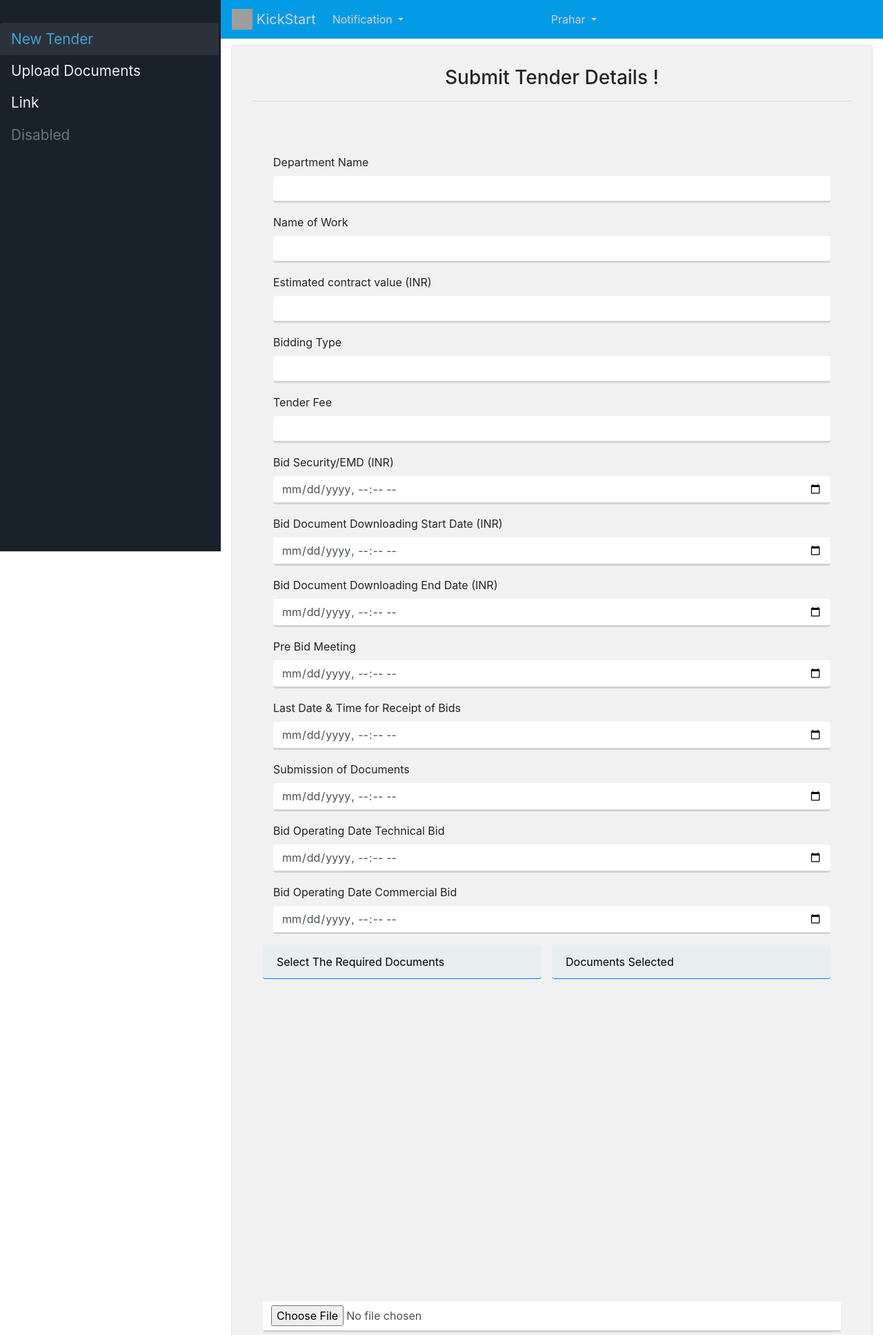
After one commit to KickStart49/KickStart-Tender-Project, a PHP site: page /TenderForm/home.php in a window 1280 px wide. The commit adds this page. Shown: the top 1935 px of the page at 69% size. Run offline with PHP 8.4, Linux system fonts and the light colour scheme; data that the repository does not hold is empty; grey boxes are pictures that could not be loaded.

Commit message:
admin panel added

```diff
--- /dev/null
+++ b/css/AdminPanel.css
@@ -0,0 +1,72 @@
+
+body::-webkit-scrollbar {
+    width: 1em;
+}
+
+body::-webkit-scrollbar-track {
+	margin-top: 2%;
+    -webkit-box-shadow: inset 0 0 6px rgba(0,0,0,0.3);
+    border-radius: 10px;
+}
+
+body::-webkit-scrollbar-thumb {
+  	background-color: darkgrey;
+  	outline: 2px solid slategrey;
+  	border-radius: 10px;
+}
+body::::-webkit-resizer{
+}
+nav a{
+	color: #d3d3d3!important;
+}
+.bg-light{
+	background: #039BE5!important;
+}
+.bg-dark{
+	background: #19212B!important;
+}
+ul li .sidebar-link{
+	font-size: 1.3em;
+	color:#efefef;
+	border: none!important;
+}
+ul li .sidebar-link:hover{
+	color:#44A3CE!important;
+	background-color: #2B323C!important;
+}
+ul li .active{
+	color:#44A3CE!important;
+	background-color: #2B323C!important;
+}
+.new {
+    background-color: #141111;
+    color: #dcede6;
+    display: list-item;
+    padding: 10px;
+    text-decoration: none;
+}
+.hidden
+{
+    display: none;
+}
+
+.sidebar{
+	width: 100%;
+	top: 0;
+	position:fixed;
+	height:100vh;
+}
+#NewTender{
+	position: relative;
+	min-height: 100vh;
+	width : 90%;
+}
+#UploadDocuments{
+	position: relative;
+	min-height: 100vh;
+	text-align: center;
+	width : 90%;
+}
+#UploadDocuments .container,#NewTender .container{
+	padding-top:7%;
+}
--- a/css/tenderform.css
+++ b/css/tenderform.css
@@ -1,10 +1,23 @@
-body{
-      background: rgb(246,248,249)!important; /* Old browsers */
-      padding-top: 30px;
-    }
+
 .main-section{
-	padding: 15px;
+	padding: 30px;
 	background:#f1f1f1;
+	width: 100%!important;
+}
+input{
+	border-radius: 0;
+	border-top: none!important;
+	border-left: none!important;
+	border-right: none!important;
+	border-bottom: 3px solid #d3d3d3!important;
+}
+input:focus{
+	outline: none!important;
+	box-shadow: none!important;
+	border-top: none!important;
+	border-left: none!important;
+	border-right: none!important;
+	border-bottom: 3px solid #039BE5!important;
 }
 .custom-file-control::after {
   content: "Choose file...";
--- /dev/null
+++ b/home.php
@@ -0,0 +1,355 @@
+<?php
+/*
+
+*/
+require_once('notification.php');
+?>
+<!DOCTYPE html>
+<html>
+	<head>
+
+		<!-- Page Title -->
+
+		<title>AdminPanel</title>
+		<meta charset="utf-8">
+		<meta name="viewport" content="width=device-width,initial-scale=1">
+
+		<!-- Linking Styles and Scripts -->
+
+		<link rel="stylesheet" type="text/css" href="css/bootstrap.min.css">
+		<link rel="stylesheet" href="css/tenderform.css">
+	  	<script src="js/jquery.js"></script>
+	  	<script src="js/bootstrap.min.js"></script>
+	  	<script src="js/tenderform.js"></script>
+		<link rel="stylesheet" type="text/css" href="css/AdminPanel.css">
+		<script type="text/javascript" src="js/AdminPanel.js"></script>
+
+	</head>
+
+	<body>
+
+		<!-- ********************************************************** Top Navbar **************************************************** -->
+		<!-- ********************************************************** Top Navbar **************************************************** -->
+
+		<nav class="navbar navbar-expand-lg navbar-light bg-light fixed-top offset-md-3 col-9">
+			<div class="collapse navbar-collapse" id="navbarSupportedContent">
+			    <ul class="navbar-nav mr-auto">
+			        <li class="nav-item dropdown">
+				        <a class="navbar-brand" href="#">
+						    <img src="https://getbootstrap.com/docs/4.0/assets/brand/bootstrap-solid.svg" width="30" height="30" class="d-inline-block align-top" alt="">
+						    KickStart
+						</a>
+					</li>
+					<li class="nav-item dropdown navbar-right">
+				        <a class="nav-link dropdown-toggle" href="#" id="navbarDropdown" role="button" data-toggle="dropdown" aria-haspopup="true" aria-expanded="false">
+				          Notification
+				        </a>
+				        <div class="dropdown-menu" aria-labelledby="navbarDropdown">
+				          <a class="dropdown-item" href="#"><b>Message</b></a>
+				        </div>
+			      	</li>
+				    <li class="nav-item dropdown navbar-right">
+				      	<a class="nav-link dropdown-toggle" href="#" id="navbarDropdown" role="button" data-toggle="dropdown" aria-haspopup="true"    			aria-expanded="false">
+				       		Prahar
+				 	    </a>
+				        <div class="dropdown-menu" aria-labelledby="navbarDropdown">
+				          <a class="dropdown-item" href="#">Log out</a>
+				        </div>
+			      	</li>
+			    </ul>
+			</div>
+		</nav>
+
+		<!-- ********************************************************** Sidebar **************************************************** -->
+		<!-- ********************************************************** Sidebar **************************************************** -->
+
+		<ul class="nav nav-tabs flex-column navbar-dark bg-dark col-3 getSidebarWidth sidebar">
+		  <hr>
+		  <li class="nav-item">
+		    <a class="nav-link sidebar-link active" href="#NewTender">New Tender</a>
+		  </li>
+		  <li class="nav-item">
+		    <a class="nav-link sidebar-link" href="#UploadDocuments">Upload Documents</a>
+		  </li>
+		  <li class="nav-item">
+		    <a class="nav-link sidebar-link" href="#">Link</a>
+		  </li>
+		  <li class="nav-item">
+		    <a class="nav-link sidebar-link disabled" href="#">Disabled</a>
+		  </li>
+		</ul>
+		<script type="text/javascript">
+			$(".nav a").on("click", function(){
+			   $(".nav").find(".active").removeClass("active");
+			   $(this).addClass("active");
+			});
+		</script>
+		<script type="text/javascript">
+			function width_resize(){
+			    var sidebar_width = $('.getSidebarWidth').width();
+			    $('.nav-link').css('width', (sidebar_width + 12));
+
+			    return false;
+			}
+			width_resize();
+		</script>
+		<!-- ********************************************************** New Tender **************************************************** -->
+		<!-- ********************************************************** New Tender **************************************************** -->
+
+		<section id="NewTender" class="col-9 offset-md-3">
+			<div class="container">
+			    <div class="row">
+			      <div class="col-12 border rounded main-section">
+			        <h3 class="text-center text-inverse">Submit Tender Details !</h3>
+			        <hr>
+			        <form class="container" action="formsubmit.php" method="post" id="needs-validation" novalidate enctype="multipart/form-data">
+			            <div class="col-12">
+			               <div class="form-group">
+			                <label class="text-inverse" for="validationCustom01">Department Name</label>
+			                <input type="text" class="form-control" name="Department" id="validationCustom01"  required>
+			              </div>
+			            </div>
+			            <div class="col-12">
+			              <div class="form-group">
+			                <label class="text-inverse" for="validationCustom02">Name of Work</label>
+			                <input type="text" class="form-control" name="Work" id="validationCustom02"  required>
+			              </div>
+			            </div>
+			            <div class="col-12">
+			               <div class="form-group">
+			                <label class="text-inverse" for="validationCustom03">Estimated contract value (INR)</label>
+			                <input type="number" class="form-control" name="Contract" id="validationCustom03"  required>
+			              </div>
+			            </div>
+			            <div class="col-12">
+			              <div class="form-group">
+			                <label class="text-inverse" for="validationCustom04">Bidding Type</label>
+			                <input type="text" class="form-control" name="BidType" id="validationCustom04"  required>
+			              </div>
+			            </div>
+			            <div class="col-12">
+			               <div class="form-group">
+			                <label class="text-inverse" for="validationCustom05">Tender Fee</label>
+			                <input type="number" class="form-control" name="TenderFee" id="validationCustom05"  required>
+			              </div>
+			            </div>
+			            <div class="col-12">
+			              <div class="form-group">
+			                <label class="text-inverse" for="validationCustom06">Bid Security/EMD (INR)</label>
+			                <input type="datetime-local" class="form-control" name="BidEMD" id="validationCustom06"  required>
+			              </div>
+			            </div>
+			            <div class="col-12">
+			              <div class="form-group">
+			                <label class="text-inverse" for="validationCustom07">Bid Document Downloading Start Date (INR)</label>
+			                <input type="datetime-local" class="form-control" name="StartDate" id="validationCustom07"  required>
+			              </div>
+			            </div>
+			            <div class="col-12">
+			              <div class="form-group">
+			                <label class="text-inverse" for="validationCustom08">Bid Document Downloading End Date (INR)</label>
+			                <input type="datetime-local" class="form-control" name="EndDate" id="validationCustom08"  required>
+			              </div>
+			            </div>
+			            <div class="col-12">
+			              <div class="form-group">
+			                <label class="text-inverse" for="validationCustom09">Pre Bid Meeting</label>
+			                <input type="datetime-local" class="form-control" name="PreBid" id="validationCustom09"  required>
+			              </div>
+			            </div>
+			            <div class="col-12">
+			              <div class="form-group">
+			                <label class="text-inverse" for="validationCustom010">Last Date & Time for Receipt of Bids</label>
+			                <input type="datetime-local" class="form-control" name="Receipt" id="validationCustom010"  required>
+			              </div>
+			            </div>
+			            <div class="col-12">
+			              <div class="form-group">
+			                <label class="text-inverse" for="validationCustom011">Submission of Documents</label>
+			                <input type="datetime-local" class="form-control" name="Submission" id="validationCustom011" required>
+			              </div>
+			            </div>
+			            <div class="col-12">
+			              <div class="form-group">
+			                <label class="text-inverse" for="validationCustom012">Bid Operating Date Technical Bid</label>
+			                <input type="datetime-local" class="form-control" name="TechnicalBid" id="validationCustom012" required>
+			              </div>
+			            </div>
+			            <div class="col-12">
+			              <div class="form-group">
+			                <label class="text-inverse" for="validationCustom013">Bid Operating Date Commercial Bid</label>
+			                <input type="datetime-local" class="form-control" name="CommercialBid" id="validationCustom013" required>
+			              </div>
+			            </div>
+			             <?php
+							$dir    = 'documents/';
+							$files2 = scandir($dir, 1);
+							$n=sizeof($files2);
+
+
+						?>
+			            <div class="col-12">
+			              <div class="form-group">
+			                <div class="row">
+			                  <div class="list-group col-6">
+			                    <button type="button" class="list-group-item list-group-item-action active mybtn">
+			                      Select The Required Documents
+			                    </button>
+								<?php
+								$f1 = array();
+								for($i=0; $i<=$n-3; $i++)
+								{
+								echo '
+								   <input type="button" class="form-control select list-group-item list-group-item-action" value="'.$files2[$i].'">
+								';
+								array_push($f1,"documents/$files2[$i]");
+								}
+								$f1 = implode(' ',$f1);
+
+								/* */
+								?>
+			                  </div>
+			                  <div class="list-group list2 col-6">
+			                    <button type="button" class="list-group-item list-group-item-action active mybtn">
+			                      Documents Selected
+			                    </button>
+			                  </div>
+			                </div>
+			              </div>
+			            </div>
+			           <input type="hidden" class="form-control" value="" name="docarr" id="docarr">
+			            <div class="form-group">
+			              <input type="file" class="form-control" name="maindoc" id="validatedCustomFile" required>
+			              <div class="invalid-feedback">Please Upload your Tender Document</div>
+			            </div>
+			          <hr>
+			          <div class="row">
+			            <div class="col-lg-12 col-sm-12 col-12 text-center">
+			                <button class="btn btn-primary" name="submit" type="submit">Submit Tender</button>
+			            </div>
+			          </div>
+			        </form>
+			      </div>
+			    </div>
+			</div>
+		</section>
+
+		<!-- ********************************************************** Upload Documents **************************************************** -->
+		<!-- ********************************************************** Upload Documents **************************************************** -->
+
+		<section id="UploadDocuments" class="col-9 offset-md-3">
+			<div class="container">
+				<?php
+					$dir    = 'documents/';
+					$files2 = scandir($dir, 1);
+					$n=sizeof($files2);
+				?>
+	            <div class="col-12 border rounded main-section">
+	                <div class="list-group">
+		                <button type="button" class="text-center text-inverse list-group-item list-group-item-action active mybtn">
+		                	All Uploaded Documents
+		                </button>
+		                <hr>
+						<?php
+							$f1 = array();
+							for($i=0; $i<=$n-3; $i++)
+							{
+							echo '
+			                   <input type="button" class="form-control select list-group-item list-group-item-action" value="'.$files2[$i].'">
+							';
+							array_push($f1,"documents/$files2[$i]");
+							}
+							$f1 = implode(' ',$f1);
+						?>
+                  	</div><hr>
+	                <form class="container form-group" action="uploadform.php" method="post" id="needs-validation" novalidate enctype="multipart/form-data">
+		                <input type="file" name="doc" class="btn btn-default btn-block form-control">
+		                <hr>
+		                <button type="submit" name="submit" class="btn btn-primary">
+		                    UPLOAD DOCUMENT
+		                </button>
+	                </form>
+                </div>
+			</div>
+		</section>
+<!-- <div class="modal fade" id="myModal">
+	    <div class="modal-dialog modal-dialog-centered">
+	      <div class="modal-content">
+
+	  <div class="modal-header">
+
+	          <h4 class="modal-title">Tender List</h4>
+	          <button type="button" class="close" data-dismiss="modal">&times;</button>
+	        </div>
+
+	        <div class="container">
+			 <h2 style="text-align: center">Details</h2>
+			 <table class="table table-bordered position">
+	      		<tr>
+	        		<th>Form-no.</th>
+	        		<td>hfhfhjghjgjjhjjhjhgh</td>
+	      		</tr>
+	      		<tr>
+	        		<th>Department Name</th>
+	        		<td>1</td>
+	      		</tr>
+	      		<tr>
+	        		<th>Name of Work</th>
+	        		<td>1</td>
+	      		</tr>
+	      		<tr>
+	        		<th>Estimated contract value (INR)</th>
+	        		<td>1</td>
+	      		</tr>
+	      		<tr>
+	        		<th>Bidding Type</th>
+	        		<td>1</td>
+	      		</tr>
+	      		<tr>
+	        		<th>Tender Fee</th>
+	        		<td>1</td>
+	      		</tr>
+	      		<tr>
+	        		<th>Bid Security/EMD (INR)</th>
+	        		<td>1</td>
+	      		</tr>
+	      		<tr>
+	        		<th>Bid Document Downloading Start Date (INR)</th>
+	        		<td>1</td>
+	      		</tr>
+	      		<tr>
+	        		<th>Bid Document Downloading End Date (INR)</th>
+	        		<td>1</td>
+	      		</tr>
+	      		<tr>
+	        		<th>Pre Bid Meeting</th>
+	        		<td>1</td>
+	      		</tr>
+	      		<tr>
+	        		<th>Last Date & Time for Receipt of Bids</th>
+	        		<td>1</td>
+	      		</tr>
+	      		<tr>
+	        		<th>Submission of Documents</th>
+	        		<td>1</td>
+	      		</tr>
+	      		<tr>
+	        		<th>Bid Operating Date Technical Bid</th>
+	        		<td>1</td>
+	      		</tr>
+	      		<tr>
+	        		<th>Bid Operating Date Commercial Bid</th>
+	        		<td>1</td>
+	      		</tr>
+	      	</table>
+
+	</div>
+
+	        <div class="modal-footer">
+	         <button type="button" class="btn btn-secondary" data-dismiss="modal">Close</button>
+	        </div>
+	    </div>
+	</div>
+	</div> -->
+</body>
+</html>
--- a/table.html
+++ b/table.html
@@ -28,7 +28,7 @@
         <td>1</td>
         <td>abc</td>
         <td>18/8/18</td>
-        <td><button type="submit" style="padding-left:10px" class=" btn btn-default glyphicon glyphicon-download-alt"><a href="#">Download</a></button></td>
+        <td><a href="#" style="padding-left:10px" class=" btn btn-default"><i class="glyphicon glyphicon-download-alt"></i> Download</button></a></td>
       </tr>
       <tr>
         <td>2</td>
```
Also changed, not shown: home.html (added, +160 -0 lines).
